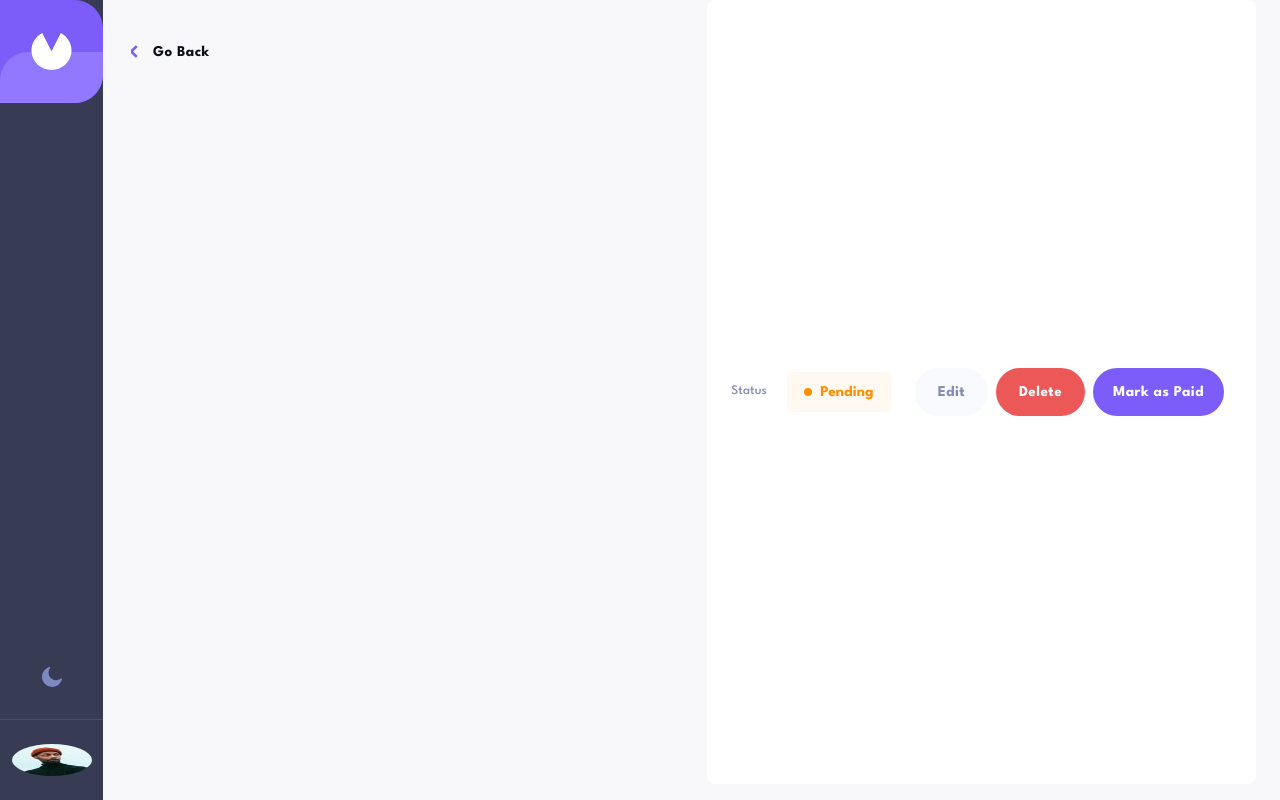
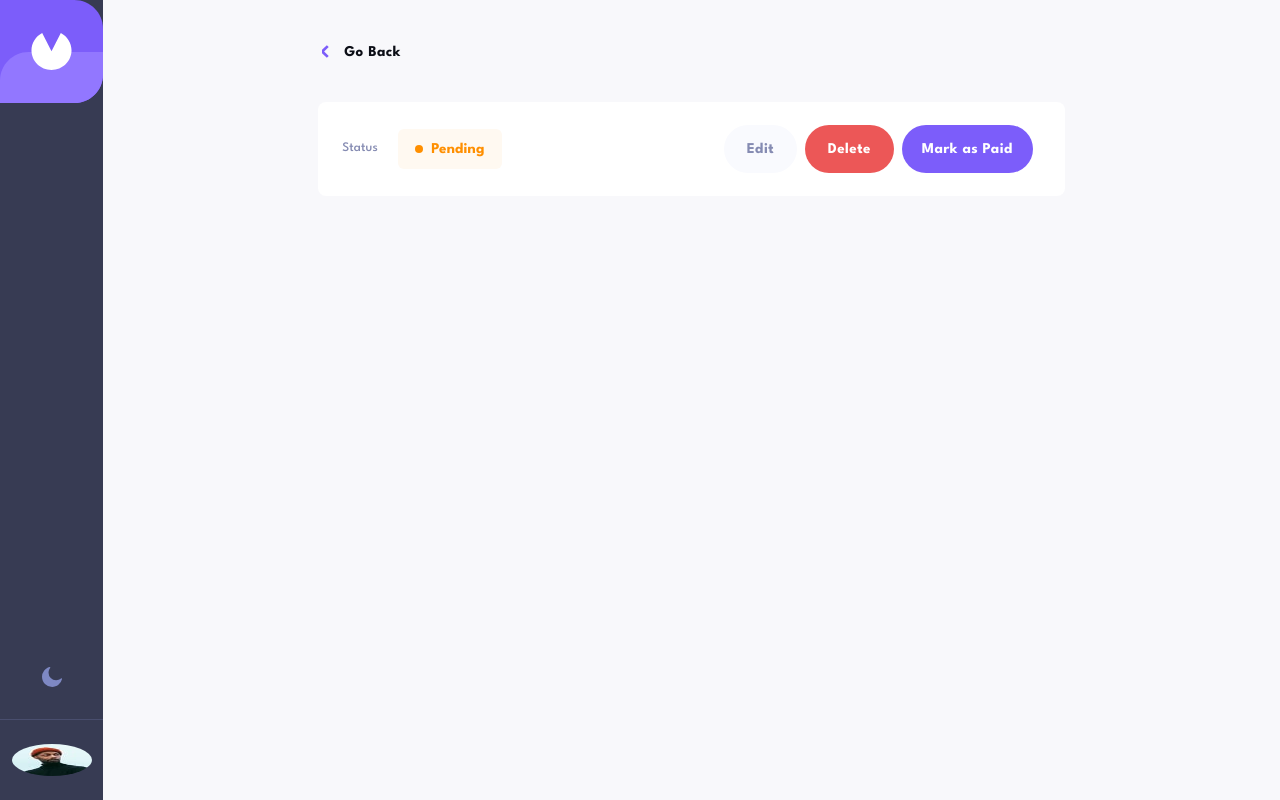
Before and after one commit to bilanoo/invoice, a React (Vite) app: page /edit-invoice/AA1449 in a window 1280 px wide. Built offline with nearby package versions, Linux system fonts and the light colour scheme.

Commit message:
adapted navbar for desktop displays as well.

```diff
--- a/src/pages/EditInvoice/EditInvoiceStyles.tsx
+++ b/src/pages/EditInvoice/EditInvoiceStyles.tsx
@@ -27,3 +27,17 @@ export const NavBar = styled(Box)(() => ({
     margin: "33px auto 31px 24px",
   },
 }));
+
+export const ContentContainer = styled(Box)(() => ({
+  "&": {
+    display: "flex",
+    flexDirection: "column",
+    boxSizing: "border-box",
+  },
+  "@media only screen and (min-width: 992px)": {
+    "&": {
+      marginLeft: "auto",
+      marginRight: "auto",
+    },
+  },
+}));
--- a/src/pages/EditInvoice/Editinvoice.tsx
+++ b/src/pages/EditInvoice/Editinvoice.tsx
@@ -5,7 +5,11 @@ import { getDesignTokens } from "../../theme";
 import { Container } from "../Homepage/HomepageStyles";
 import { Header } from "../../Header/Header";
 import { Link, useParams } from "react-router-dom";
-import { PreviousPageButton, PreviousPageContainer } from "./EditInvoiceStyles";
+import {
+  ContentContainer,
+  PreviousPageButton,
+  PreviousPageContainer,
+} from "./EditInvoiceStyles";
 import BackArrow from "../../assets/back-arrow-icon.svg";
 import { Navbar } from "./features/Navbar/Navbar";
 
@@ -31,6 +35,7 @@ export const EditInvoice = () => {
     <ThemeProvider theme={theme}>
       <Container>
         <Header />
+        <ContentContainer>
           <PreviousPageContainer>
             <Link to={"/"} style={{ textDecoration: "none" }}>
               <PreviousPageButton
@@ -41,6 +46,7 @@ export const EditInvoice = () => {
             </Link>
           </PreviousPageContainer>
           <Navbar status={invoice!.status} />
+        </ContentContainer>
       </Container>
     </ThemeProvider>
   );
--- a/src/pages/EditInvoice/features/Navbar/NavbarStyles.tsx
+++ b/src/pages/EditInvoice/features/Navbar/NavbarStyles.tsx
@@ -42,6 +42,12 @@ export const ModifyInvoiceContainer = styled(Box)(() => ({
     display: "flex",
     gap: "8px",
     boxSizing: "border-box",
+  },
+
+  "@media only screen and (min-width: 768px)": {
+    "&": {
+      paddingLeft: "198px",
+    },
   },
 }));
 
```
Lines whose indentation alone changed are shown as unchanged.
